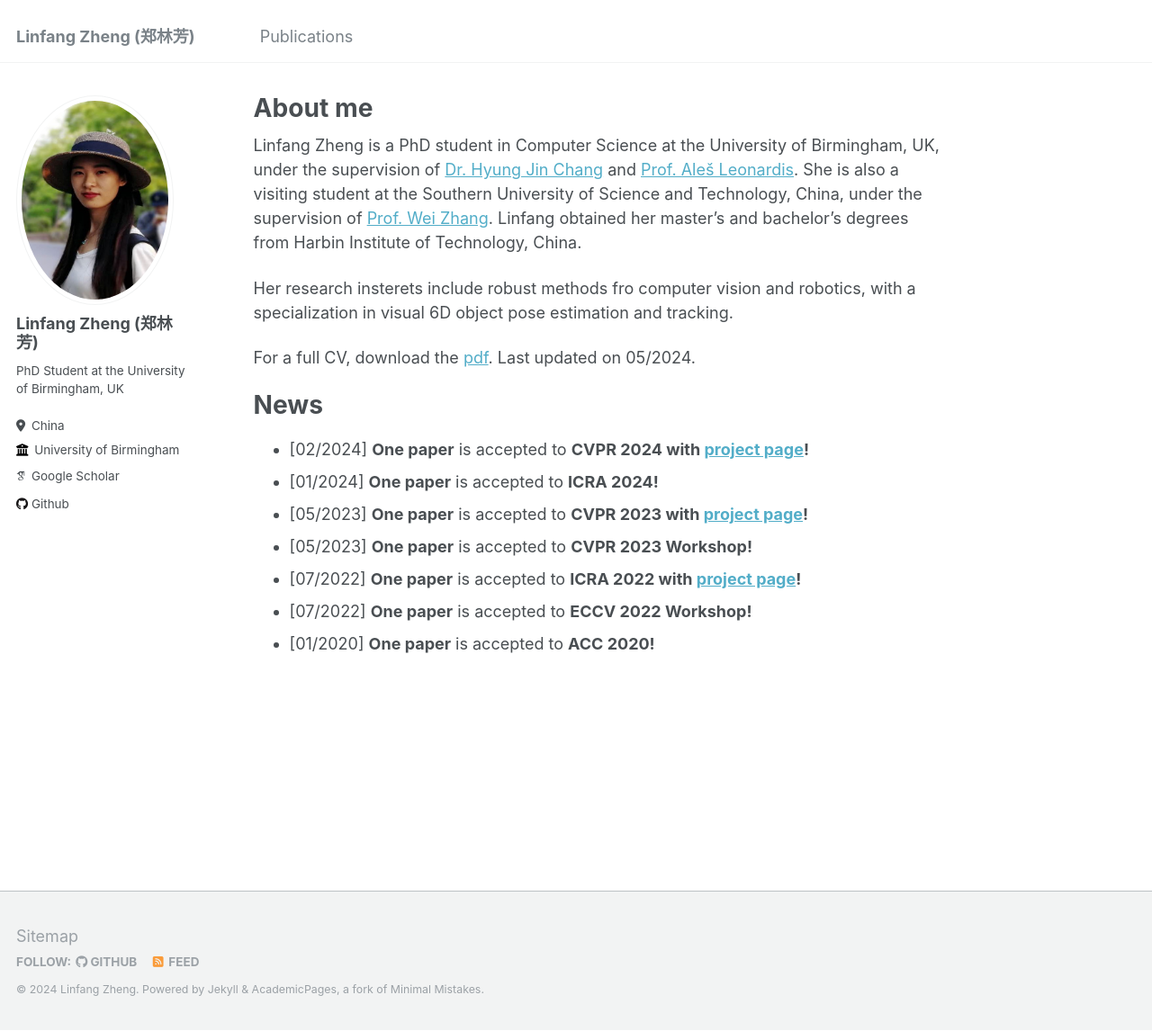
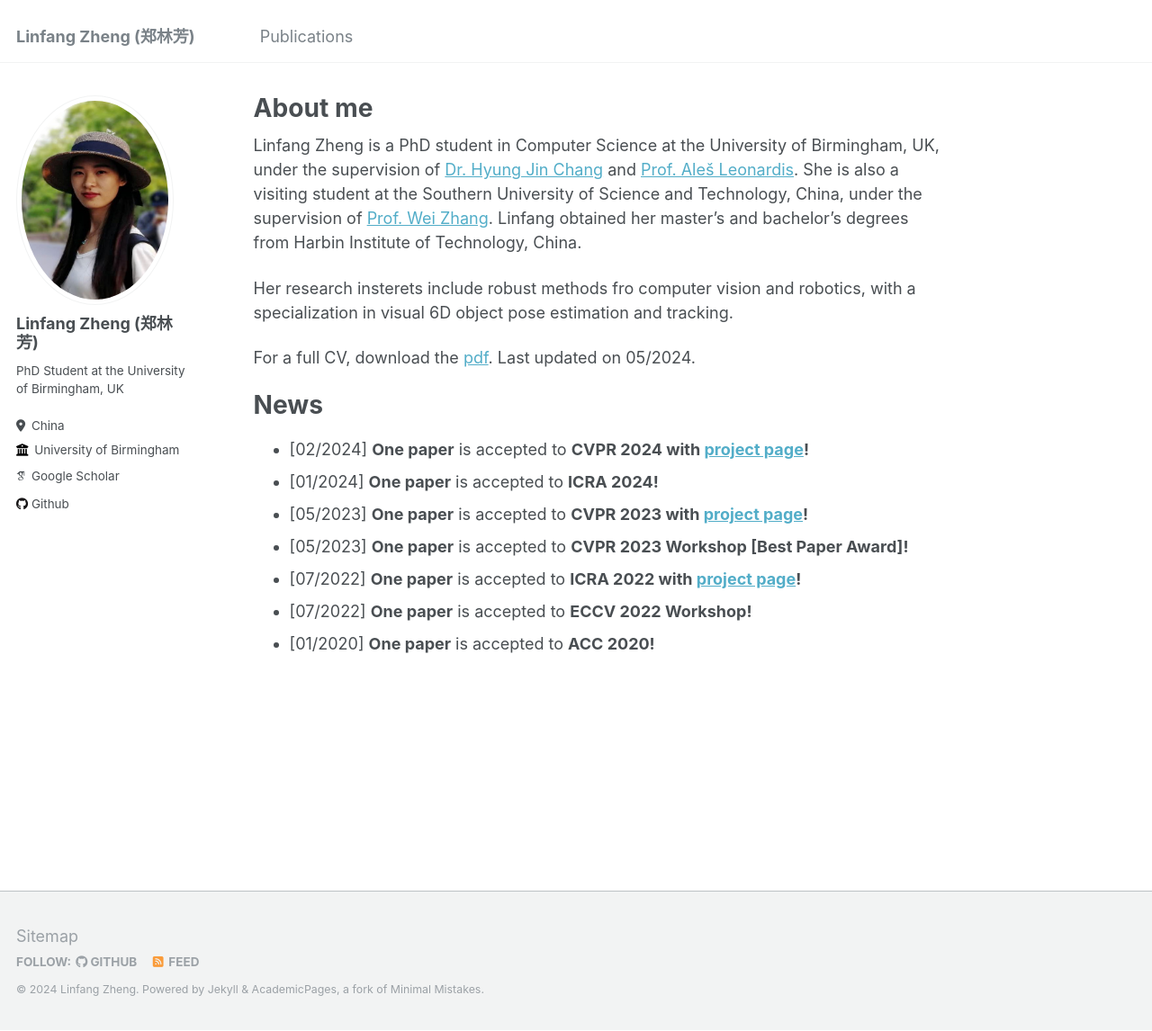
Before and after one commit to Lynne-Zheng-Linfang/Lynne-Zheng-Linfang.github.io, a Jekyll site: the page built from _pages/about.md, in a window 1280 px wide and 1146 px high. Shown: the whole window at 90% size. Built offline with Jekyll 4.4.1, drawn with Linux system fonts in a browser that asks for light colours; some web fonts are replaced.

Commit message:
updated about.md

```diff
--- a/_pages/about.md
+++ b/_pages/about.md
@@ -19,7 +19,7 @@ News
  * [02/2024] **One paper** is accepted to **CVPR 2024 with [project page](https://lynne-zheng-linfang.github.io/georef.github.io/)!**
  * [01/2024] **One paper** is accepted to **ICRA 2024!**
  * [05/2023] **One paper** is accepted to **CVPR 2023 with [project page](https://lynne-zheng-linfang.github.io/hspose.github.io/)!**
- * [05/2023] **One paper** is accepted to **CVPR 2023 Workshop!**
+ * [05/2023] **One paper** is accepted to **CVPR 2023 Workshop [Best Paper Award]!**
  * [07/2022] **One paper** is accepted to **ICRA 2022 with [project page](https://lynne-zheng-linfang.github.io/TP-AE.github.io/)!**
  * [07/2022] **One paper** is accepted to **ECCV 2022 Workshop!**
  * [01/2020] **One paper** is accepted to **ACC 2020!**
```
